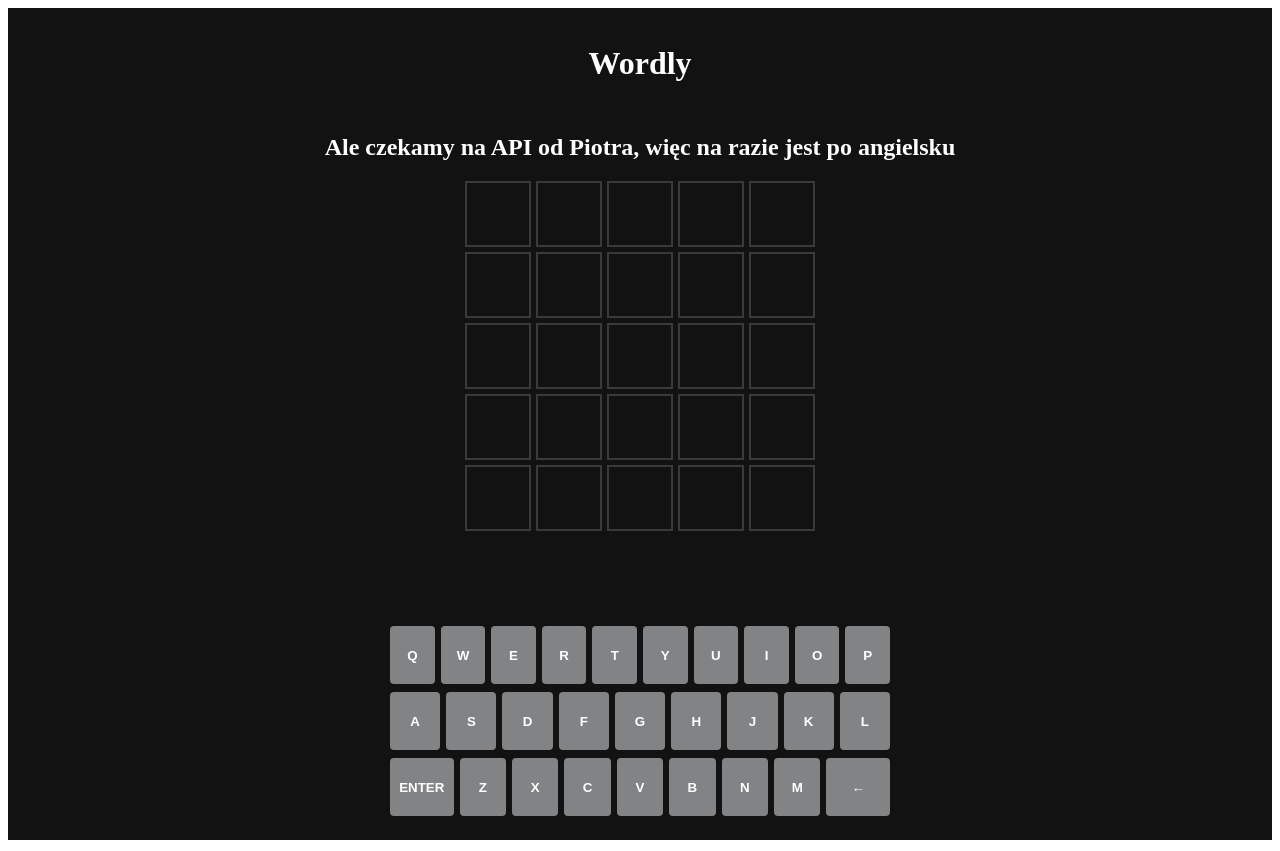
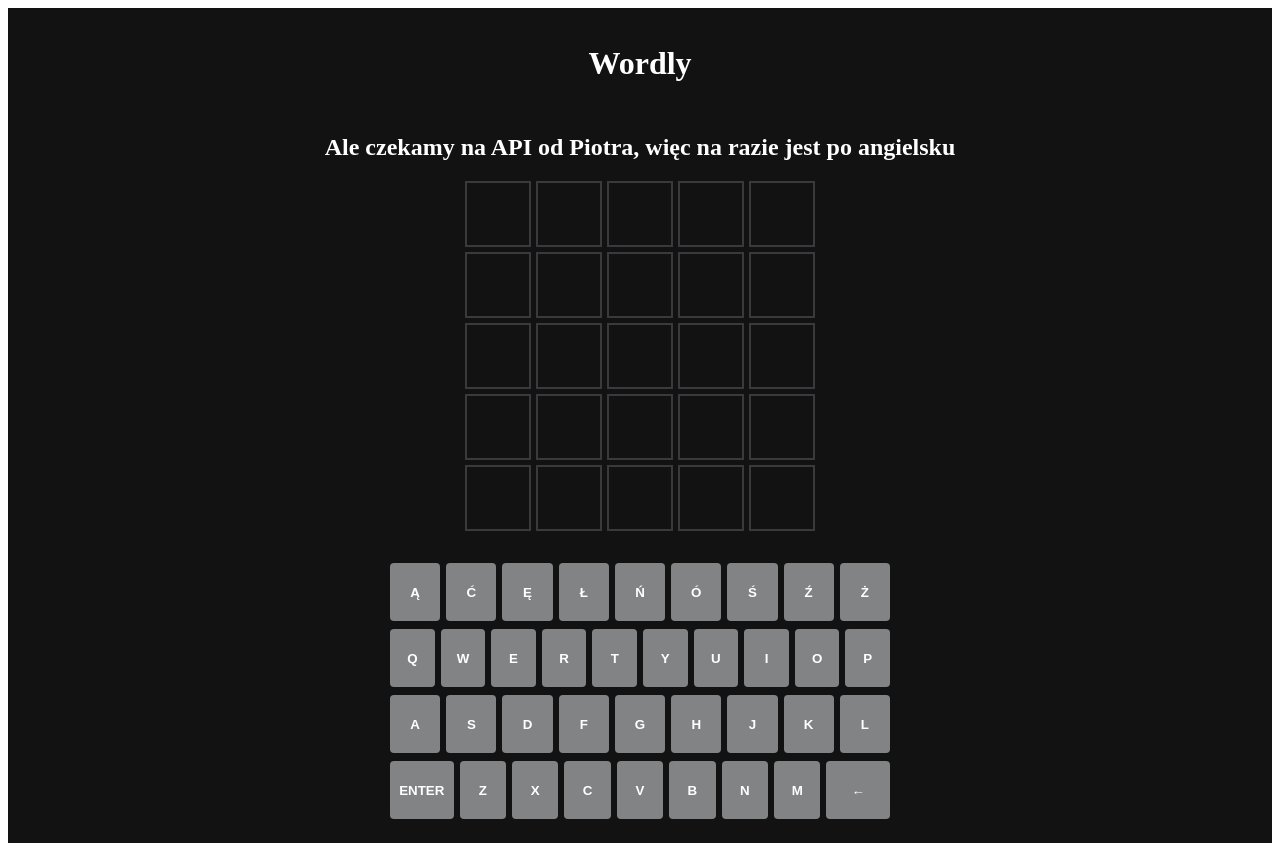
Before and after one commit to bthink/polishWordle, a React (Vite) app: page / in a window 1280 px wide. Built offline with nearby package versions, Linux system fonts and the light colour scheme; no server answers.

Commit message:
feat: adds polish letters

```diff
--- a/src/components/Keyboard.tsx
+++ b/src/components/Keyboard.tsx
@@ -11,13 +11,14 @@ interface Props {
 const Keyboard = ({ onKeyPress, guesses, word }: Props) => {
   const [keys, setKeys] = useState<KeyboardKey[]>([])
   const rows = [
+    'ĄĆĘŁŃÓŚŹŻ'.split(''),
     'QWERTYUIOP'.split(''),
     'ASDFGHJKL'.split(''),
     ['ENTER', ...'ZXCVBNM'.split(''), 'BACKSPACE']
   ]
 
   useEffect(() => {
-    const newKeys: KeyboardKey[] = 'ABCDEFGHIJKLMNOPQRSTUVWXYZ'.split('').map(key => ({
+    const newKeys: KeyboardKey[] = 'ABCDEFGHIJKLMNOPQRSTUVWXYZĄĆĘŁŃÓŚŹŻ'.split('').map(key => ({
       key,
       state: 'unused'
     }))
```
